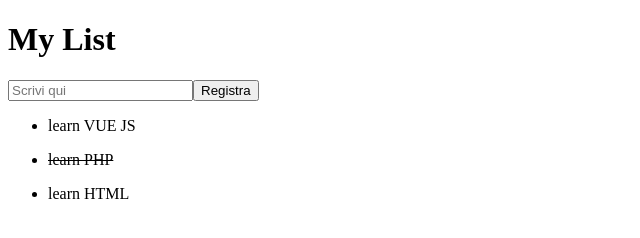
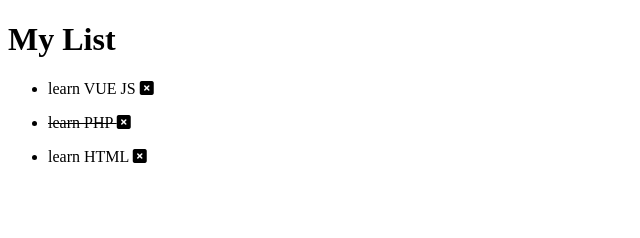
Before and after one commit to simone-nolberto/vue-todolist, a plain HTML site: page index.html in a window 1280 px wide. Shown: the whole page, without its empty margins (0-640 px from the left). Drawn offline with nearby package versions, Linux system fonts and the light colour scheme.

Commit message:
add remove functions

```diff
--- a/assets/js/app.js
+++ b/assets/js/app.js
@@ -38,9 +38,9 @@ createApp({
         //         this.newTask = '';
         //     }
         // },
-        // remove(taskId) {
-        //     this.tasks.splice(taskId, 1)
-        // }
+        remove(taskId) {
+            this.tasks.splice(taskId, 1)
+        }
 
 
     }
--- a/index.html
+++ b/index.html
@@ -12,16 +12,17 @@
     <div id="app">
         <h1>My List</h1>
 
-        <input type="text" v-model.trim="newTask.text" placeholder="Scrivi qui">
+        <!-- <input type="text" v-model.trim="newTask.text" placeholder="Scrivi qui">
         <small>{{error}}</small>
-        <button @click="addTask()">Registra</button>
+        <button @click="addTask()">Registra</button> -->
 
         <ul v-for="(todo, index) in tasks">
             <li v-if="!todo.done" :style="style">{{todo.text}}
-                <!-- <i @click="remove(index)" class="fa-solid fa-square-xmark"></i> -->
+                <i @click="remove(index)" class="fa-solid fa-square-xmark"></i>
             </li>
             <li v-else>
                 {{todo.text}}
+                <i @click="remove(index)" class="fa-solid fa-square-xmark"></i>
             </li>
 
         </ul>
```
